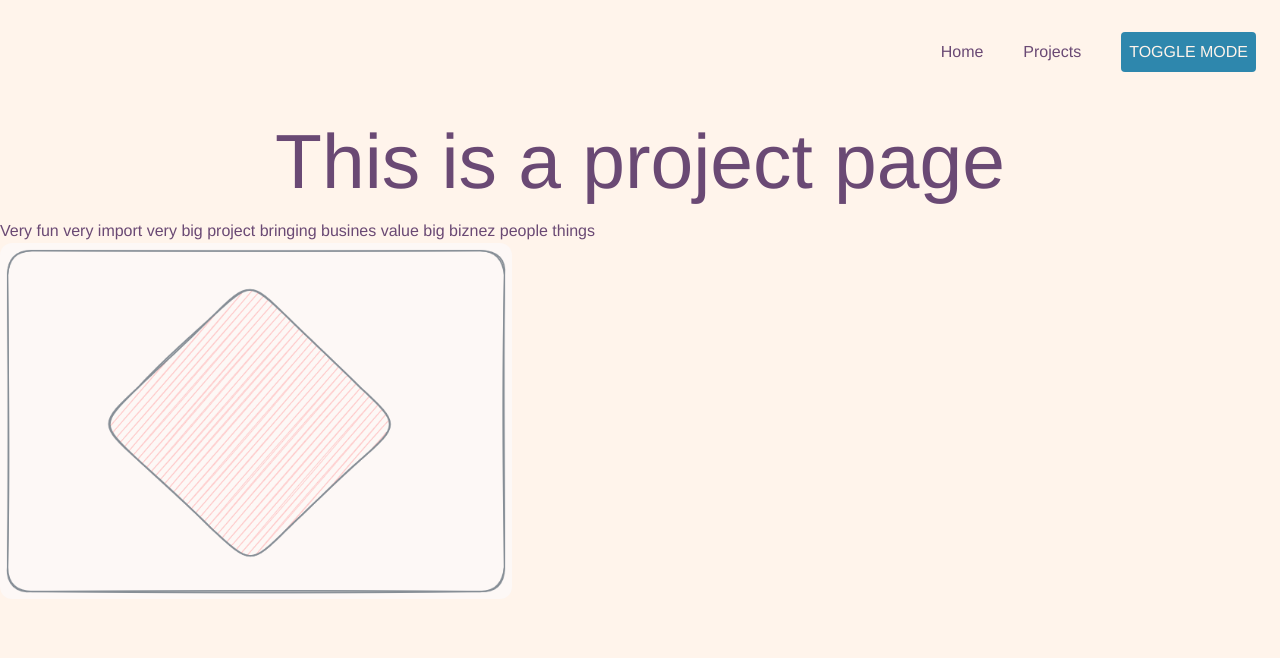
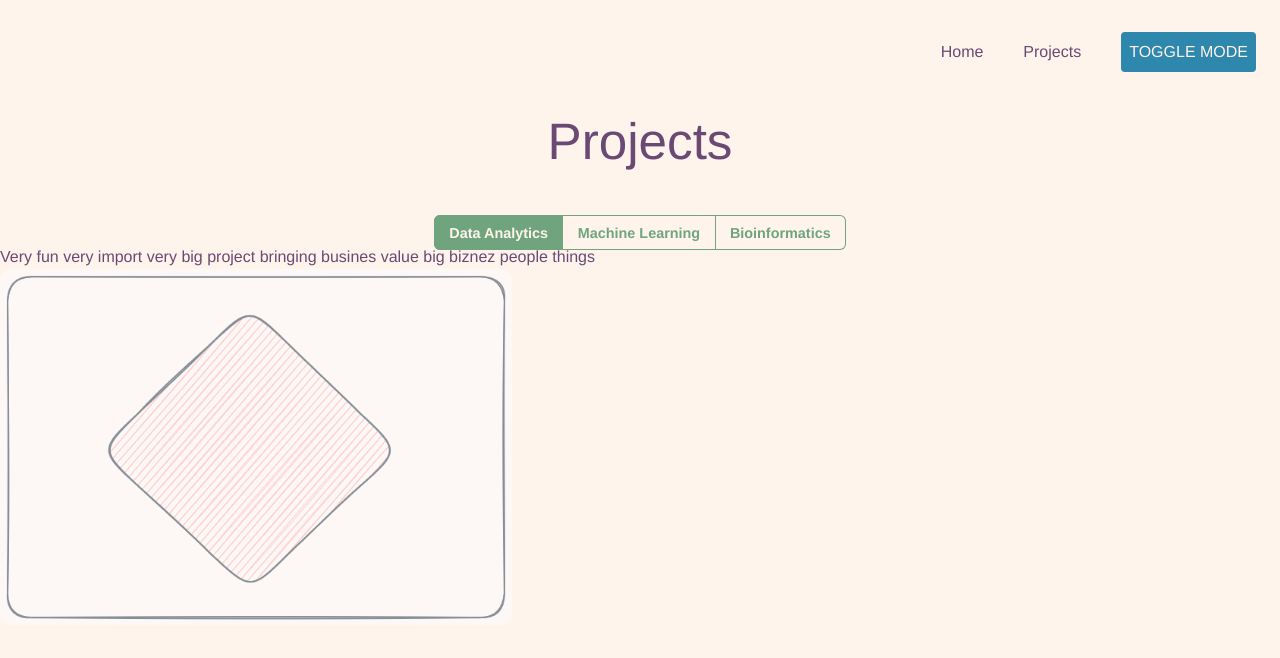
Before and after one commit to MarKr17/Portfolio, a SvelteKit app: page /Projects in a window 1280 px wide. Shown: the top 658 px of the page. Built offline with nearby package versions, Linux system fonts and the light colour scheme.

Commit message:
non functional category buttons

```diff
--- a/src/app.css
+++ b/src/app.css
@@ -30,6 +30,14 @@
 h1.dark-mode{
     color: var(--dm_color);
 }
+h2{
+    font-family: 'Helvetica';
+    font-size: 4vw;
+    color: var(--lm_color);
+}
+h2.dark-mode{
+    color: var(--dm_color);
+}
 button {
     background-color: var(--lm_primary);
     color: var(--lm_background);
--- a/src/routes/Projects/+page.svelte
+++ b/src/routes/Projects/+page.svelte
@@ -1,8 +1,25 @@
 <script>
     import * as json from '$lib/data/projects.json'
+    import CategoriesButtons from './Categories_buttons.svelte';
+    let Value;
+
+		const options = [{
+		value: 'green',
+		label: 'Data Analytics',
+	}, {
+		value: 'red',
+		label: 'Machine Learning',
+	}, {
+		value: 'blue',
+		label: 'Bioinformatics',
+	}]
 </script>
 <div class="flex flex-col min-w-screen justify-center items-center content-between gap-10">
-    <h1>This is a project page</h1>
+    <h2>Projects</h2>
+    <div class="flex justify-center">
+    <CategoriesButtons {options} legend='' bind:userSelected={Value}/>
+
+    </div>
 </div>
 
 <p> {json.Project1.description} </p>
--- /dev/null
+++ b/src/routes/Projects/Categories_buttons.svelte
@@ -0,0 +1,151 @@
+<script>
+    // based on suggestions from:
+    // Sami Keijonen https://webdesign.tutsplus.com/tutorials/how-to-make-custom-accessible-checkboxes-and-radio-buttons--cms-32074
+    // and Inclusive Components by Heydon Pickering https://inclusive-components.design/toggle-button/
+    import '../../app.css'
+    export let options;
+    export let legend;
+    export let userSelected = options[0].value;
+		export let fontSize = 16;
+		export let flexDirection = 'column'
+
+    const uniqueID = `legend-${Math.floor(Math.random() * 100)}`
+
+    const slugify = (str = "") =>
+      str.toLowerCase().replace(/ /g, "-").replace(/\./g, "");
+  </script>
+
+
+<div role="radiogroup"
+				 class="group-container"
+				 aria-labelledby={`label-${uniqueID}`}
+				 style="font-size:{fontSize}px; flex-direction:{flexDirection}"
+				 id={`group-${uniqueID}`}>
+        <div class="legend"
+						 id={`label-${uniqueID}`}>{legend}
+				</div>
+	<div class='options'>
+		 {#each options as { value, label } (value)}
+	<div class='option'>
+		      <input
+        class="sr-only"
+        type="checkbox"
+        id={`${uniqueID}-${slugify(value)}`}
+        bind:group={userSelected}
+        value={slugify(value)} />
+      <label class='option' for={`${uniqueID}-${slugify(value)}`}> {label} </label>
+	</div>
+
+    {/each}
+
+	</div>
+
+  </div>
+
+
+  <style>
+		:root {
+		--lm-accent-color: #70a47f;
+        --dm-accent-color: #5b8f6a;
+		--gray: #ccc;
+    }
+    .group-container {
+      border-radius: 2px;
+      border: 1px solid var(--gray-darker);
+      display: flex;
+      flex-direction: row;
+    }
+
+
+    .legend {
+      margin-right: 0.5rem;
+      font-weight: bold;
+    }
+
+
+
+    .sr-only {
+      position: absolute;
+      clip: rect(1px, 1px, 1px, 1px);
+      padding: 0;
+      border: 0;
+      height: 1px;
+      width: 1px;
+      overflow: hidden;
+    }
+
+    input[type="checkbox"] {
+      position: absolute;
+    }
+
+    input[type="checkbox"] + label {
+      position: relative;
+    }
+
+		.options {
+			display: flex;
+		}
+
+
+
+    .option + .option > label {
+        border-left-width: 0;
+    }
+    .option:first-of-type > label {
+        border-radius: 6px 0 0 6px;
+    }
+    .option:last-of-type > label {
+        border-radius: 0 6px 6px 0;
+    }
+    .option > label{
+    padding: 0.6em 1em;
+    line-height: 1.3em;
+    appearance: none;
+    background: none;
+    font-weight: 600;
+    font-size: 0.9em;
+    color: var(--lm-accent-color);
+    border: 1px solid var(--lm-accent-color);
+    border-radius: 0;
+    outline: none;
+    cursor: pointer;
+}
+.option > label.dark-mode{
+    color: var(--dm_accent);
+    border: 1px solid var(--dm_accent);
+}
+input[type="checkbox"]:checked + label {
+    background: var(--lm_accent);
+    color: var(--lm_background)
+}
+input.dark-mode[type="checkbox"]:checked + label {
+    background: var(--dm_accent);
+    color: var(--dm_background)
+}
+
+
+input[type="checkbox"]:focus + label {
+    box-shadow: 0 0px 8px var(--lm_accent);
+}
+input.dark-mode[type="checkbox"]:focus + label {
+    box-shadow: 0 0px 8px var(--dm_accent);
+}
+
+input[type="checkbox"]:disabled + label {
+  color: darken(var(--gray), 10);
+}
+
+input[type="checkbox"]:disabled + label {
+  background: var(--gray);
+}
+label {
+    user-select: none;
+    line-height: 1.2em;
+    font-weight: 400;
+    color: var(--gray);
+    min-width: 100px;
+          max-width: 150px;
+    text-align: center;
+  }
+
+    </style>
```
